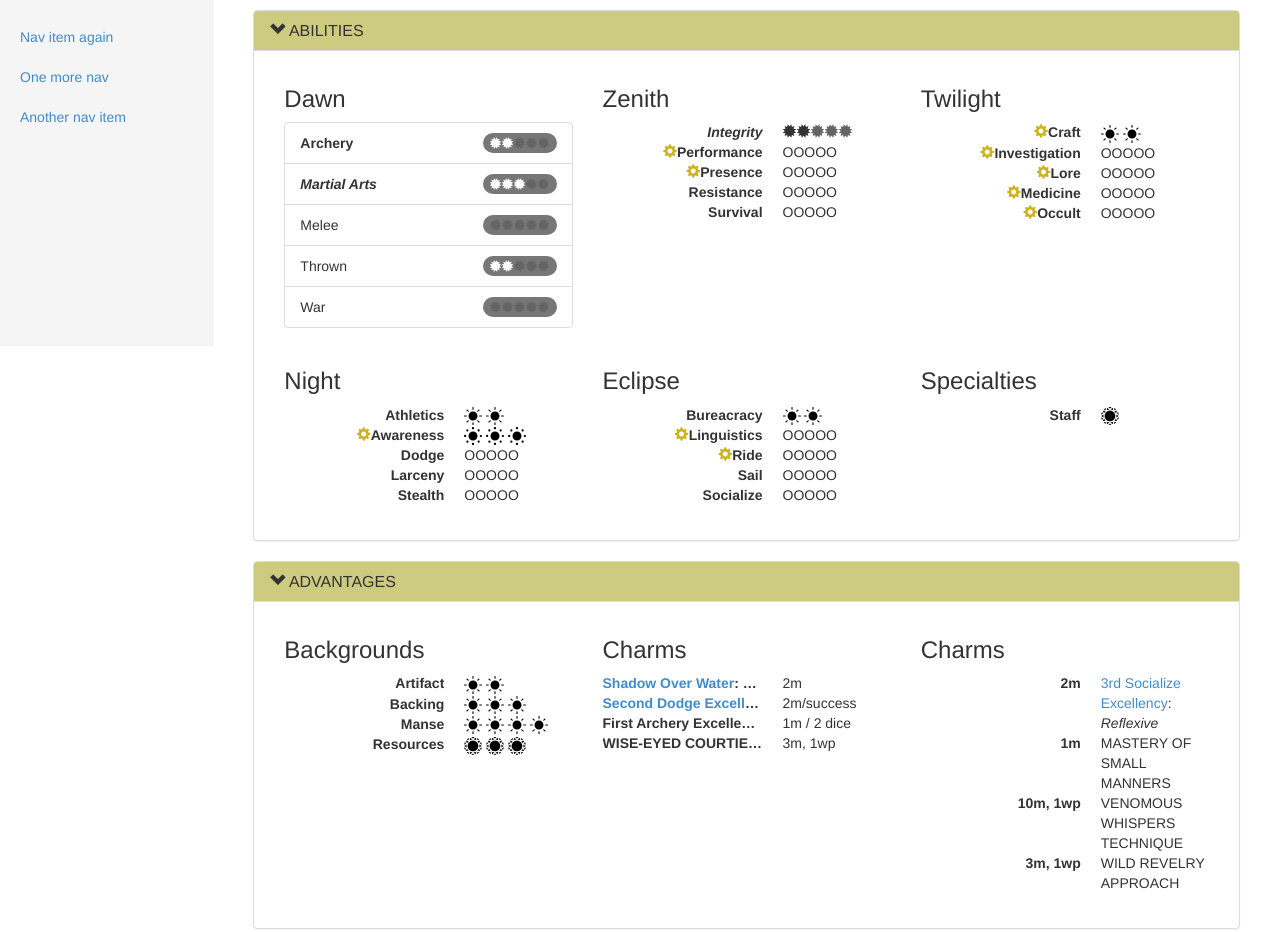
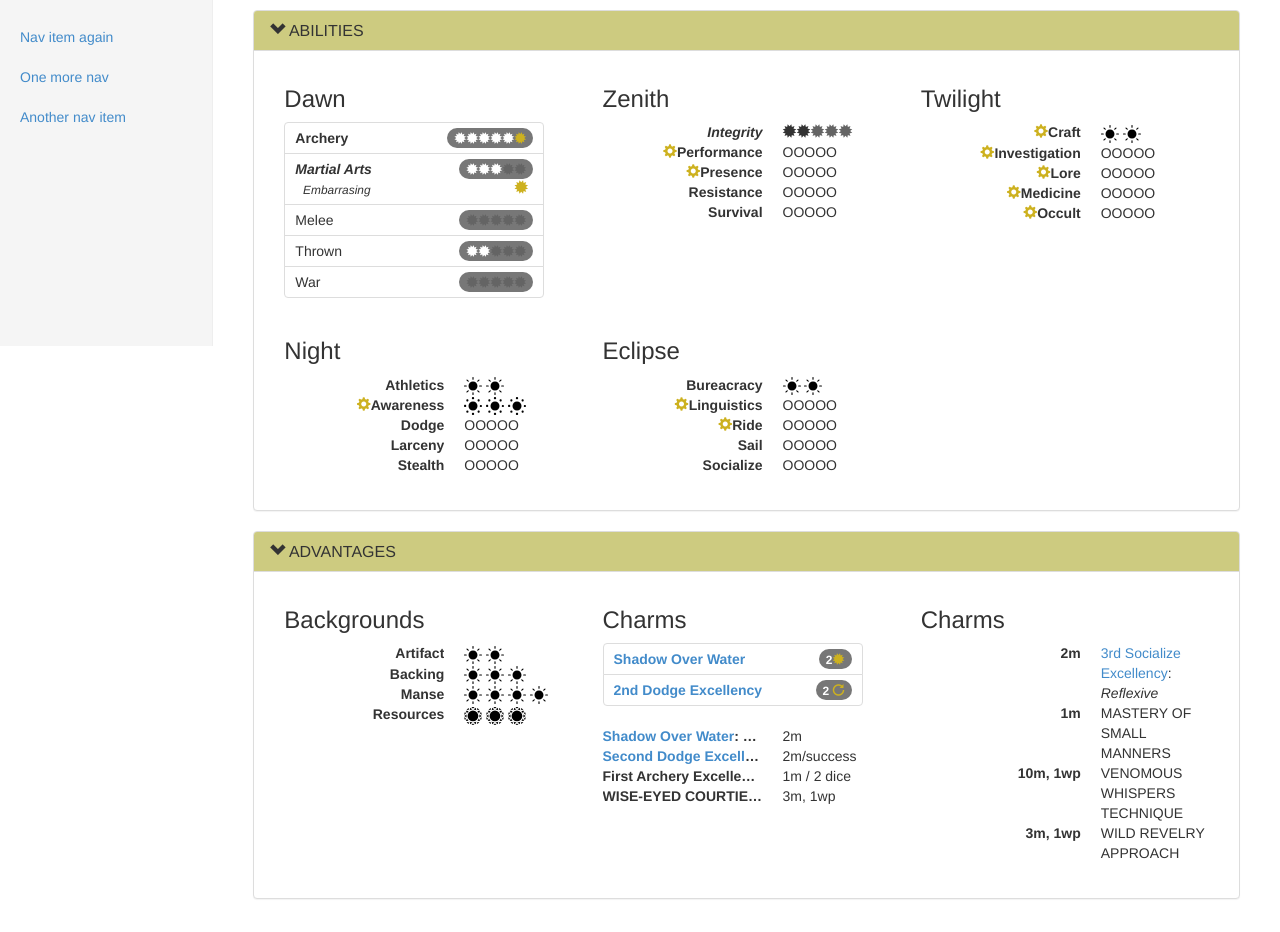
Before and after one commit to redaikidoka/Sistema, a plain HTML site: page index.html in a window 1280 px wide. Shown: the part 454-1386 px from the top of the page. Drawn offline with nearby package versions, Linux system fonts and the light colour scheme; a script that the page names is missing; files whose address does not match are found by name.

Commit message:
Added lists instead of dd for the abilities

```diff
--- a/css/sistema.css
+++ b/css/sistema.css
@@ -13,7 +13,7 @@ dd .mote {
     display: inline;
 }
 
-.mote-solar {
+.mote-solar, .solar {
     color: #CDB11F;
 }
 .mote-empty {
@@ -54,3 +54,10 @@ span.mote-empty {
 }
 
 .navicon { color: #FFF425; }
+
+.list-group-item {
+	padding: 5px 10px;
+}
+.list-group {
+	max-width: 260px;
+}
--- a/index.html
+++ b/index.html
@@ -65,7 +65,7 @@
         </div>
     <aside class="panel panel-default">
       <div class="panel-body navigator">
-        <span class="glyphicon glyphicon-chevron-left navicon"></span>   <a href="#">Attributes</a> <a href="#">Abilities</a> <a href="#">Backgrounds</a> <a href="#">Virtues+</a> <a href="#">Equipment</a>  <a href="#">History</a>
+        <span class="glyphicon glyphicon-chevron-left navicon"></span>   <a href="#attributes">Attributes</a> <a href="#abilities">Abilities</a> <a href="#">Backgrounds</a> <a href="#">Virtues+</a> <a href="#">Equipment</a>  <a href="#">History</a>
       </div>
     </aside>
     </header>
@@ -133,7 +133,7 @@
 
                 <article class="panel panel-default">
                     <div class="panel-heading">
-                        <h2 class="panel-title small-caps"> <span class="glyphicon glyphicon-chevron-down"></span> Attributes </h2>
+                        <h2 class="panel-title small-caps"> <span class="glyphicon glyphicon-chevron-down"></span> <a name="attributes"></a>Attributes </h2>
                     </div>
                     <div class="panel-body">
                         <div class="table-responsive">
@@ -202,7 +202,7 @@
 
                 <article class="panel panel-default">
                     <div class="panel-heading">
-                        <h2 class="panel-title text-uppercase"> <span class="glyphicon glyphicon-chevron-down"></span> Abilities </h2>
+                        <h2 class="panel-title text-uppercase"> <a name="abilities"> <span class="glyphicon glyphicon-chevron-down"></span></a> Abilities </h2>
                     </div>
                     <div class="panel-body">
                         <div class="container-fluid">
@@ -211,12 +211,12 @@
                                     <h3>Dawn</h3>
                                     <ul class="list-group">
                                       <li class="list-group-item">
-                                        <span class="badge"><span class="glyphicon glyphicon-certificate"></span><span class="glyphicon glyphicon-certificate"></span><span class="glyphicon glyphicon-certificate mote-empty"></span><span class="glyphicon glyphicon-certificate mote-empty"></span><span class="glyphicon glyphicon-certificate mote-empty"></span></span>
+                                        <span class="badge"><span class="glyphicon glyphicon-certificate"></span><span class="glyphicon glyphicon-certificate"></span><span class="glyphicon glyphicon-certificate "></span><span class="glyphicon glyphicon-certificate "></span><span class="glyphicon glyphicon-certificate "></span><span class="glyphicon glyphicon-certificate solar"></span></span>
                                        <b> Archery</b>
                                       </li>
 																			<li class="list-group-item">
                                         <span class="badge"><span class="glyphicon glyphicon-certificate"></span><span class="glyphicon glyphicon-certificate"></span><span class="glyphicon glyphicon-certificate "></span><span class="glyphicon glyphicon-certificate mote-empty"></span><span class="glyphicon glyphicon-certificate mote-empty"></span></span>
-                                       <b><i> Martial Arts</i></b>
+                                       <b><i> Martial Arts</i></b> <br/><i>&nbsp;&nbsp;<small>Embarrasing</small></i><span class="glyphicon glyphicon-certificate solar" style="float:right;margin-right: 5px;"></span>
                                       </li>
 																				<li class="list-group-item">
                                         <span class="badge"><span class="glyphicon glyphicon-certificate mote-empty"></span><span class="glyphicon glyphicon-certificate mote-empty"></span><span class="glyphicon glyphicon-certificate mote-empty"></span><span class="glyphicon glyphicon-certificate mote-empty"></span><span class="glyphicon glyphicon-certificate mote-empty"></span></span>
@@ -317,16 +317,7 @@
                                         <dd>OOOOO</dd>
                                     </dl>
                                 </div>
-                                <div class="col-md-4">
-                                    <h3>Specialties</h3>
-                                    <dl class="dl-horizontal">
-                                        <dt>Staff  </dt>
-                                        <dd>
-                                            <img class="mote" src="img/bullets/sun_deco.svg">
-                                        </dd>
 
-                                    </dl>
-                                </div>
                             </div>
 
                         </div>
@@ -372,6 +363,17 @@
                                 </div>
                                 <div class="col-md-4">
                                     <h3>Charms</h3>
+																	<ul class="list-group">
+                                      <li class="list-group-item">
+                                        <span class="badge">2<span class="glyphicon glyphicon-certificate solar"></span></span>
+                                       <b> <a href="#" title="Dodge: xxxxxxxxx">Shadow Over Water</a></b>
+                                      </li>
+																		   <li class="list-group-item">
+                                        <span class="badge">2 <span class="glyphicon glyphicon-repeat solar"></span></span>
+                                       <b> <a href="#" title="Add successes">2nd Dodge Excellency</a> </b>
+                                      </li>
+
+																		</ul>
                                     <dl class="dl-horizontal">
                                         <dt><a href="#" title="Dodge: xxxxxxxxx">Shadow Over Water</a>: <i>Reflexive</i></dt>
                                         <dd>2m</dd>
```
Also changed, not shown: 1 other file.
